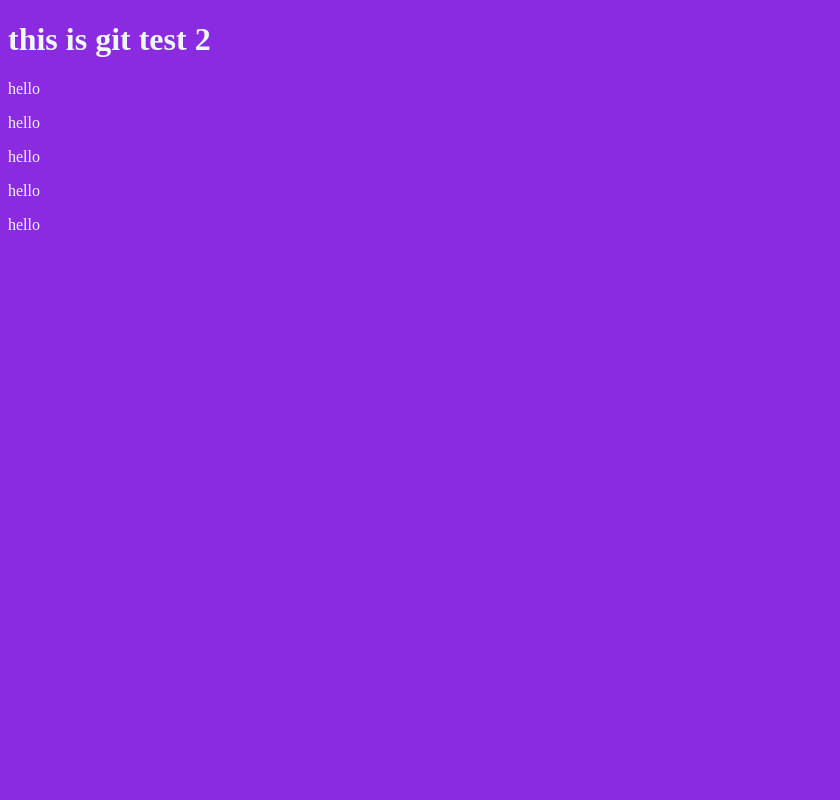
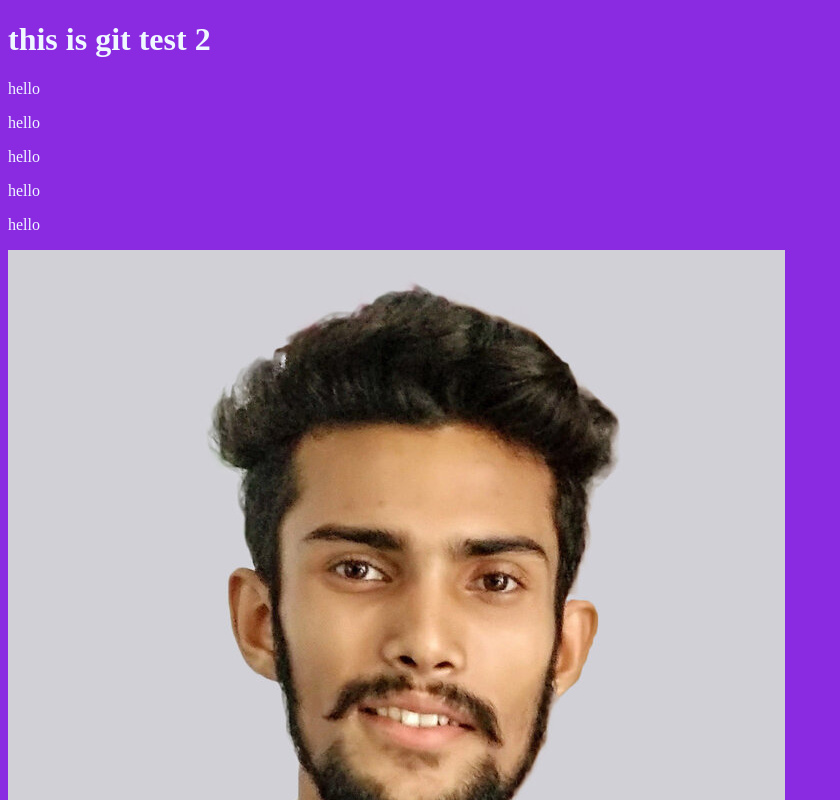
Before and after one commit to monzurshadhin/git-test-2, a plain HTML site: page index.html in a window 1280 px wide. Shown: the top 800 px of the page, without its empty margins (0-840 px from the left). Drawn offline with Linux system fonts and the light colour scheme.

Commit message:
pic added

```diff
--- a/index.html
+++ b/index.html
@@ -17,5 +17,6 @@
     <p>hello</p>
 
     <p>hello</p>
+    <img src="rsz_pic4.jpg" alt="" />
   </body>
 </html>
```
Also changed, not shown: rsz_pic4.jpg (added).
